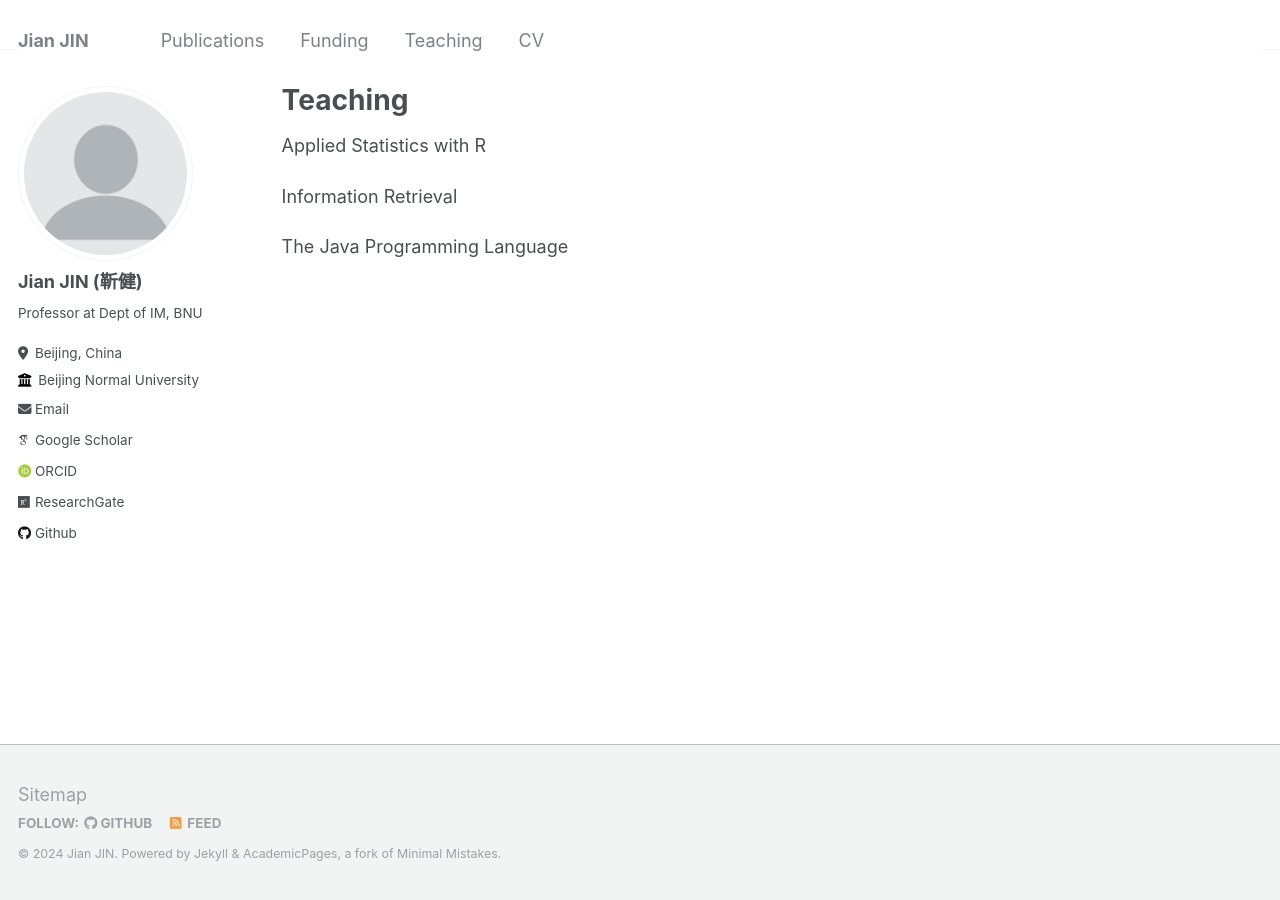
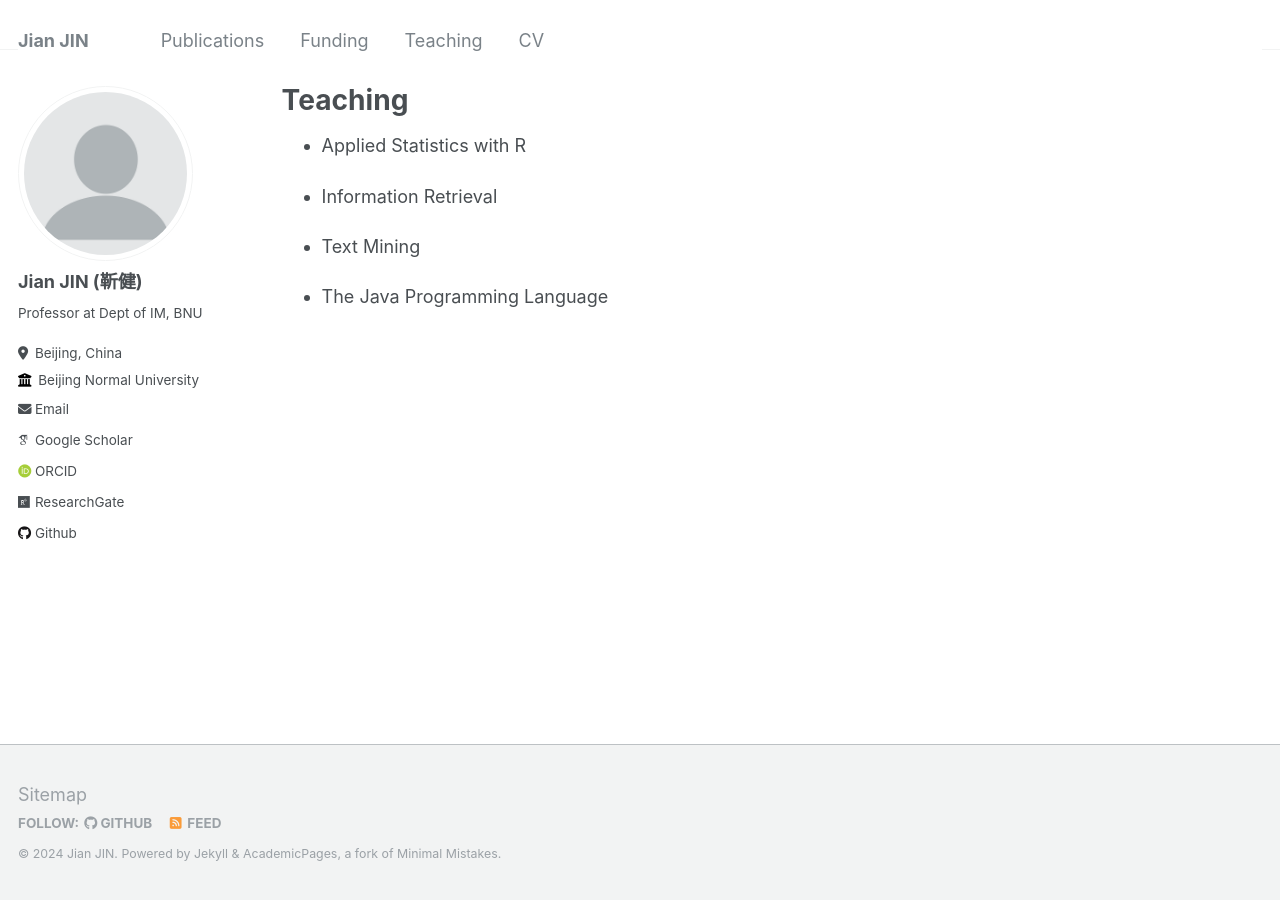
Before and after one commit to xjtujay/xjtujay.github.io, a Jekyll site: the page built from _teaching/teaching.md, in a window 1280 px wide. Built offline with Jekyll 4.4.1, drawn with Linux system fonts in a browser that asks for light colours; some web fonts are replaced.

Commit message:
Update teaching.md

```diff
--- a/_teaching/teaching.md
+++ b/_teaching/teaching.md
@@ -7,8 +7,10 @@ author_profile: true
 
 {% include base_path %}
 
-Applied Statistics with R
+* Applied Statistics with R
 
-Information Retrieval
+* Information Retrieval
 
-The Java Programming Language
+* Text Mining
+
+* The Java Programming Language
```
